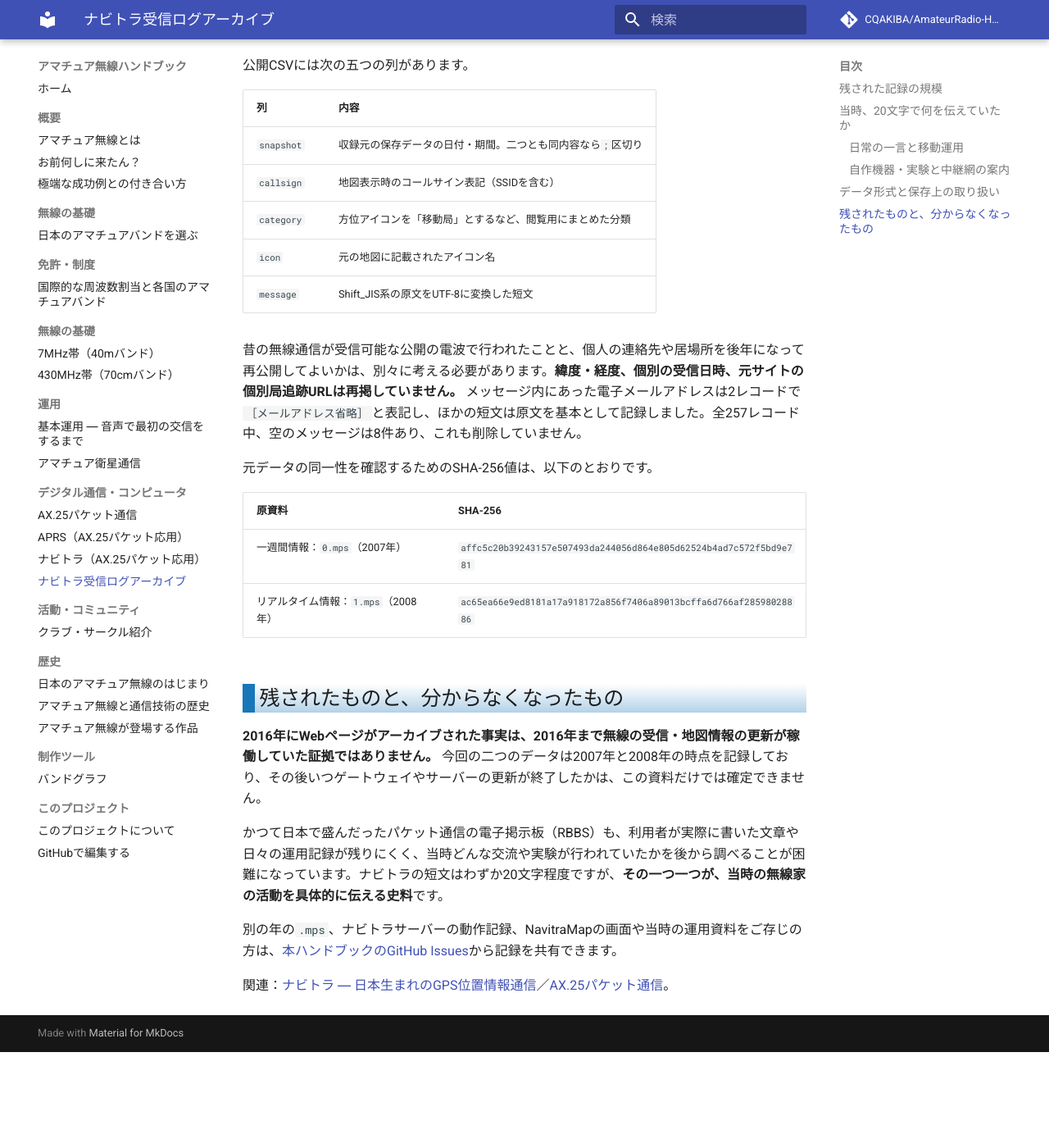
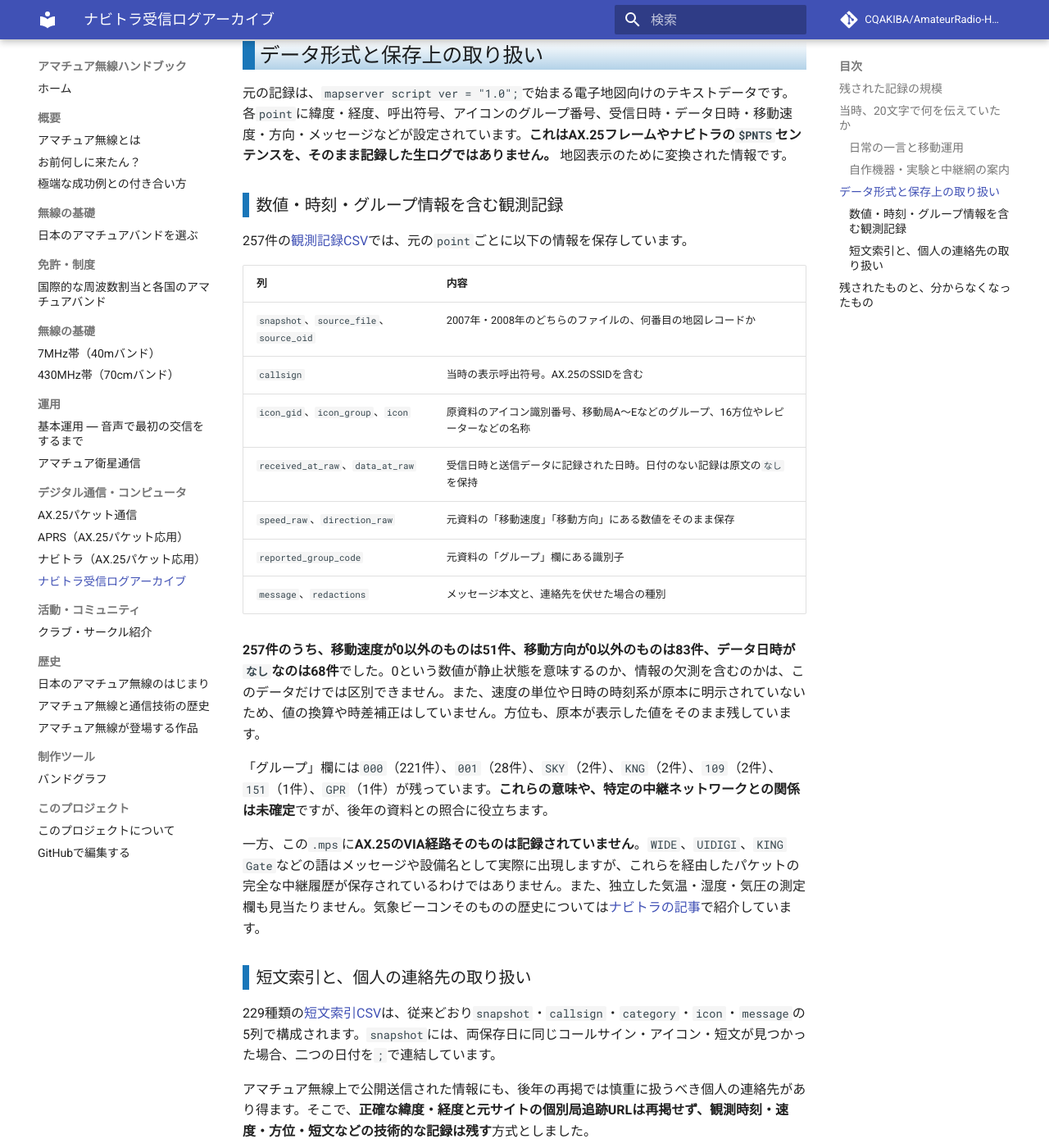
Before and after one commit to CQAKIBA/AmateurRadio-Handbook, an MkDocs documentation site: the page built from docs/07_デジタル通信・コンピュータ/ナビトラ受信ログアーカイブ.md, in a window 1280 px wide and 1400 px high, scrolled down 2876 px. Shown: the whole window at 82% size. Built offline with MkDocs 1.6.1 and Material for MkDocs 9.7.7, drawn with Linux system fonts in a browser that asks for light colours; comment, search, counter and statistics services are not loaded; before the commit the page ends 4159 px from its top, so only the background shows below that; some of the changed text lies outside the part shown.

Commit message:
docs: 257件の時刻・速度・方位・グループ保存形式と連絡先の省略方針を解説

```diff
--- a/docs/07_デジタル通信・コンピュータ/ナビトラ受信ログアーカイブ.md
+++ b/docs/07_デジタル通信・コンピュータ/ナビトラ受信ログアーカイブ.md
@@ -4,9 +4,12 @@
 
 旧`gps-packet.net`のナビトラ情報サイトには、各地で受信された局の位置、アイコン、メッセージなどを電子地図へ表示する仕組みがありました。[Internet Archiveに保存された2016年9月26日のトップページ](https://web.archive.org/web/20160926140356/http://www.gps-packet.net/)には、「30分以内」「一週間以内」の受信情報へのリンクが残っています。
 
-当時の地図表示用データ`.mps`のうち、2007年と2008年の日付を持つ二つの記録から、**呼出符号・アイコン・短文メッセージだけを抽出した資料**を以下に公開します。緯度・経度などを除外したため、古い地図ソフトや受信設備がなくても、ナビトラの使われ方を直接読むことができます。
+当時の地図表示用データ`.mps`のうち、2007年と2008年の日付を持つ二つの記録から、**呼出符号・アイコン・メッセージだけでなく、受信日時、データ日時、移動速度、移動方向、グループコード**を抽出しました。緯度・経度を除外しつつ、無線家が当時どんな情報を送っていたのか検証できます。
 
-[**ナビトラの短文・局アイコン229記録（CSV）**](../assets/data/navitra-gps-packet-2007-2008.csv)
+- [**全257件の観測記録：速度・方位・時刻・グループコード付き（CSV）**](../assets/data/navitra-gps-packet-2007-2008-observations.csv)
+- [**重複を統合した229種類の短文・アイコン索引（CSV）**](../assets/data/navitra-gps-packet-2007-2008.csv)
+
+両CSVは同じ原資料から生成したもので、原本をCP932（Shift_JIS系）として読み取る[変換プログラム（Python）](https://github.com/CQAKIBA/AmateurRadio-Handbook/blob/docs/navitra-gps-packet-archive-20261013/tools/navitra_archive/parse_mps.py)も公開しています。
 
 ## 残された記録の規模
 
@@ -16,7 +19,7 @@
 | **2008年5月10日 06:50:13** | **49** | 直近30分のリアルタイム情報 |
 | **合計** | **257** | 二つの異なる保存時点 |
 
-二つのファイルには、**コールサイン・アイコン・メッセージが同一の28レコード**が含まれていました。この重複を統合すると**229レコード、異なるコールサイン表記218種類**が残ります。コールサインの末尾の`-1`や`-9`などは、AX.25で複数の端末・用途を区別するSSIDとして原記録のまま残しています。
+二つのファイルには、**コールサイン・アイコン・メッセージが同一の28レコード**が含まれていました。短文索引ではこれらを統合し、**229種類の記録、異なるコールサイン表記218種類**を残しました。一方、**観測記録CSVは257件をすべて保存**しており、同じ短文でも異なる受信日時やデータ日時が失われないようにしています。コールサインの末尾の`-1`や`-9`などは、AX.25で複数の端末・用途を区別するSSIDとして原記録のまま残しています。
 
 | アイコンの分類 | 重複統合後の件数 |
 | --- | ---: |
@@ -60,23 +63,41 @@
 
 `UIDIGI`、`WIDE`、`KING Gate`などの名前が繰り返し現れます。これは移動局の位置を知らせる機能の裏側に、**受信局やデジピーターを利用者が設置し、互いの電波を中継するネットワーク**が存在したことを示しています。また、当時の無線機、GPS接続機器、自作ソフトに関するメッセージも読み取れます。
 
-ここに示したものは抜粋です。公開CSVには、**メッセージのないビーコンも含めた229レコード**が収録されており、短文を分類したり、局の用途や当時の機材名を調べたりできます。
+ここに示したものは抜粋です。短文索引には**メッセージのないビーコンも含めて229種類**が収録され、観測記録CSVには速度や方位といった数値も残っています。短文の分類、当時の機材名や中継施設名の追跡、移動情報とメッセージの照合などに利用できます。
 
 ## データ形式と保存上の取り扱い
 
 元の記録は、`mapserver script ver = "1.0";`で始まる電子地図向けのテキストデータです。各`point`に緯度・経度、呼出符号、アイコンのグループ番号、受信日時・データ日時・移動速度・方向・メッセージなどが設定されています。**これはAX.25フレームやナビトラの`$PNTS`センテンスを、そのまま記録した生ログではありません。** 地図表示のために変換された情報です。
 
-公開CSVには次の五つの列があります。
+### 数値・時刻・グループ情報を含む観測記録
+
+257件の[観測記録CSV](../assets/data/navitra-gps-packet-2007-2008-observations.csv)では、元の`point`ごとに以下の情報を保存しています。
 
 | 列 | 内容 |
 | --- | --- |
-| `snapshot` | 収録元の保存データの日付・期間。二つとも同内容なら`;`区切り |
-| `callsign` | 地図表示時のコールサイン表記（SSIDを含む） |
-| `category` | 方位アイコンを「移動局」とするなど、閲覧用にまとめた分類 |
-| `icon` | 元の地図に記載されたアイコン名 |
-| `message` | Shift_JIS系の原文をUTF-8に変換した短文 |
+| `snapshot`、`source_file`、`source_oid` | 2007年・2008年のどちらのファイルの、何番目の地図レコードか |
+| `callsign` | 当時の表示呼出符号。AX.25のSSIDを含む |
+| `icon_gid`、`icon_group`、`icon` | 原資料のアイコン識別番号、移動局A～Eなどのグループ、16方位やレピーターなどの名称 |
+| `received_at_raw`、`data_at_raw` | 受信日時と送信データに記録された日時。日付のない記録は原文の`なし`を保持 |
+| `speed_raw`、`direction_raw` | 元資料の「移動速度」「移動方向」にある数値をそのまま保存 |
+| `reported_group_code` | 元資料の「グループ」欄にある識別子 |
+| `message`、`redactions` | メッセージ本文と、連絡先を伏せた場合の種別 |
 
-昔の無線通信が受信可能な公開の電波で行われたことと、個人の連絡先や居場所を後年になって再公開してよいかは、別々に考える必要があります。**緯度・経度、個別の受信日時、元サイトの個別局追跡URLは再掲していません。** メッセージ内にあった電子メールアドレスは2レコードで`［メールアドレス省略］`と表記し、ほかの短文は原文を基本として記録しました。全257レコード中、空のメッセージは8件あり、これも削除していません。
+**257件のうち、移動速度が0以外のものは51件、移動方向が0以外のものは83件、データ日時が`なし`なのは68件**でした。0という数値が静止状態を意味するのか、情報の欠測を含むのかは、このデータだけでは区別できません。また、速度の単位や日時の時刻系が原本に明示されていないため、値の換算や時差補正はしていません。方位も、原本が表示した値をそのまま残しています。
+
+「グループ」欄には`000`（221件）、`001`（28件）、`SKY`（2件）、`KNG`（2件）、`109`（2件）、`151`（1件）、`GPR`（1件）が残っています。**これらの意味や、特定の中継ネットワークとの関係は未確定**ですが、後年の資料との照合に役立ちます。
+
+一方、この`.mps`に**AX.25のVIA経路そのものは記録されていません**。`WIDE`、`UIDIGI`、`KING Gate`などの語はメッセージや設備名として実際に出現しますが、これらを経由したパケットの完全な中継履歴が保存されているわけではありません。また、独立した気温・湿度・気圧の測定欄も見当たりません。気象ビーコンそのものの歴史については[ナビトラの記事](ナビトラ.md)で紹介しています。
+
+### 短文索引と、個人の連絡先の取り扱い
+
+229種類の[短文索引CSV](../assets/data/navitra-gps-packet-2007-2008.csv)は、従来どおり`snapshot`・`callsign`・`category`・`icon`・`message`の5列で構成されます。`snapshot`には、両保存日に同じコールサイン・アイコン・短文が見つかった場合、二つの日付を`;`で連結しています。
+
+アマチュア無線上で公開送信された情報にも、後年の再掲では慎重に扱うべき個人の連絡先があり得ます。そこで、**正確な緯度・経度と元サイトの個別局追跡URLは再掲せず、観測時刻・速度・方位・短文などの技術的な記録は残す**方式としました。
+
+メッセージ中にあった電子メールアドレスは、**`[メールアドレスのため掲載省略]`**に置換しています。これは**観測記録で3件、重複統合後の短文索引で2件**です。個人の連絡先だったこと自体は、当時の無線とインターネット文化の交差を示す情報として残ります。対して、`TM-D700@mobile`や`ゴンゲンヤマビーコン@5W`など、メールアドレスではない`@`を含む表現は元のまま保存しました。電話番号や詳細な住居番地についても、発見された場合は理由を記した置換表記とします。
+
+この置換表記は**原文の20文字の一部ではありません**。現在の閲覧用に付した表示です。その他の短文は文字コードをUTF-8へ変換し、末尾の空白などを整えたものを基本としています。空のメッセージ8件も、記録の存在自体を残すため削除していません。
 
 元データの同一性を確認するためのSHA-256値は、以下のとおりです。
 
```
